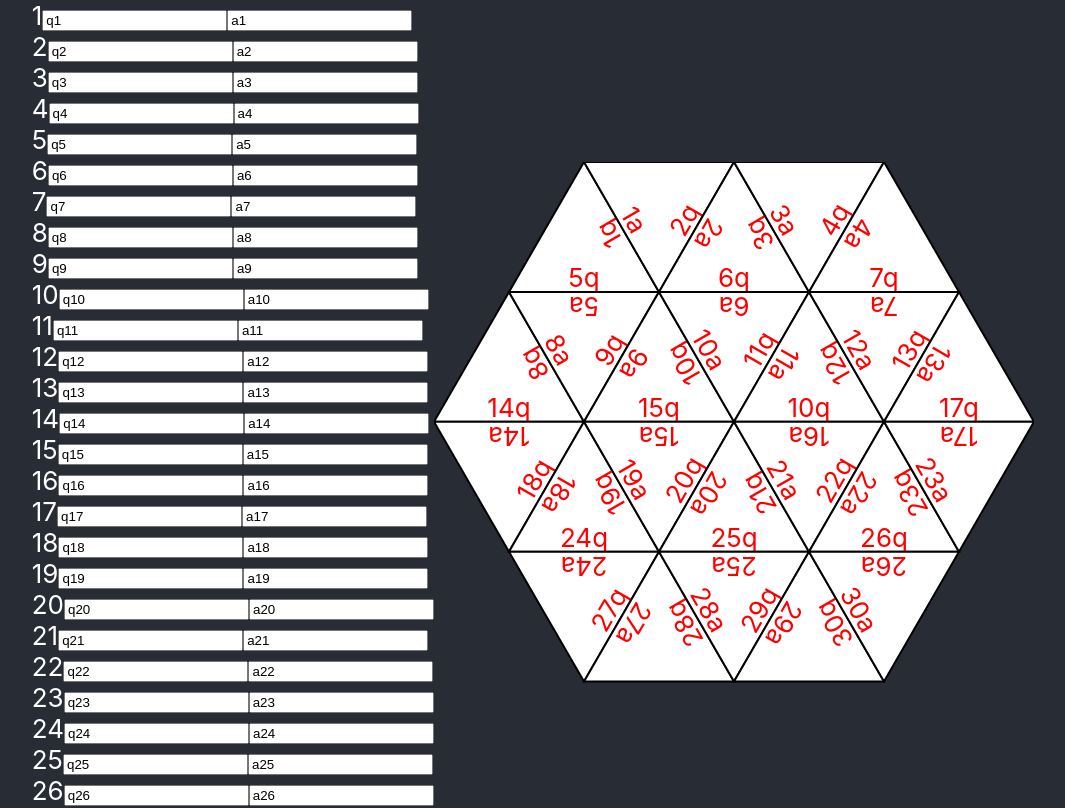
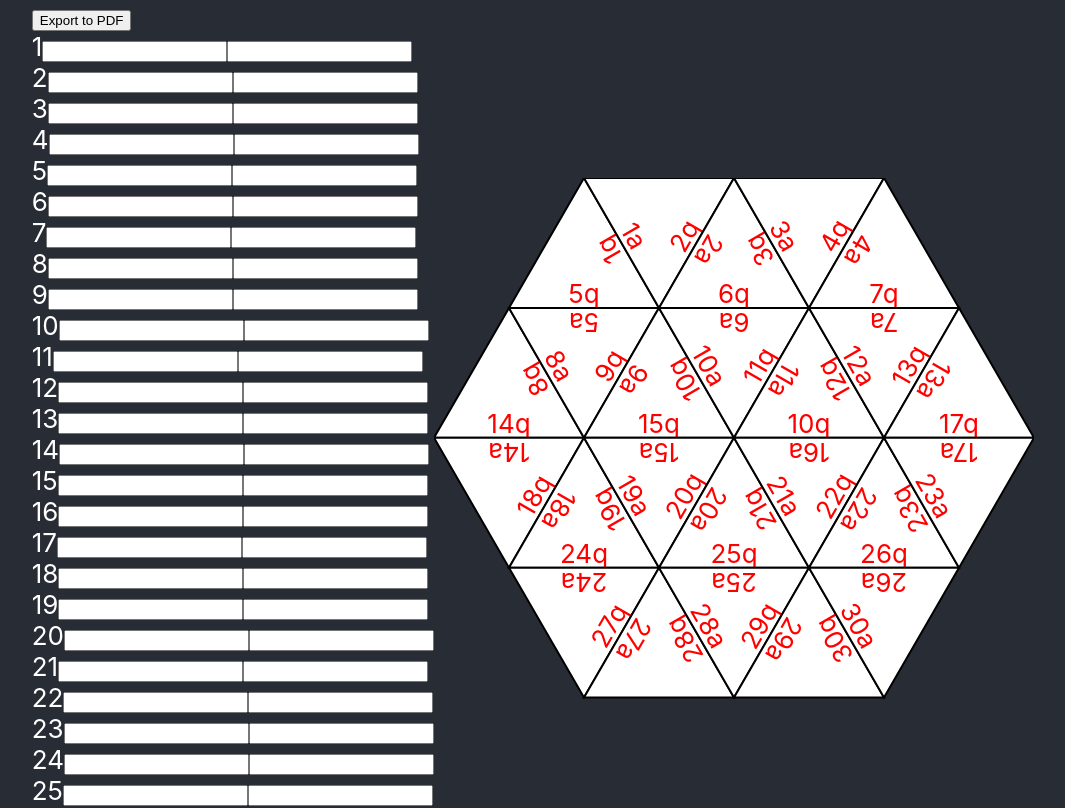
Before and after one commit to PeterGrahamJersey/tarsia-generator, a React (Create React App) app: page / in a window 1280 px wide. Shown: the top 808 px of the page, without its empty margins (107-1172 px from the left). Built offline with nearby package versions, Linux system fonts and the light colour scheme.

Commit message:
rough print button

```diff
--- a/package.json
+++ b/package.json
@@ -6,6 +6,8 @@
     "@testing-library/jest-dom": "^4.2.4",
     "@testing-library/react": "^9.5.0",
     "@testing-library/user-event": "^7.2.1",
+    "html2canvas": "^1.0.0-rc.7",
+    "jspdf": "^2.1.1",
     "react": "^16.13.1",
     "react-dom": "^16.13.1",
     "react-scripts": "3.4.3"
--- a/src/App.js
+++ b/src/App.js
@@ -1,4 +1,6 @@
 import React from 'react';
+import jsPDF from "jspdf";
+import html2canvas from 'html2canvas';
 //import QuestionAnswer from './QuestionAnswer.js'
 //import logo from './logo.svg';
 import './App.css';
@@ -17,6 +19,18 @@ class App extends React.Component {
     this.eventhandler = this.eventhandler.bind(this);
   }
 
+  exportToPdf() {
+    //https://medium.com/@shivekkhurana/how-to-create-pdfs-from-react-components-client-side-solution-7f506d9dfa6d
+    const svgToExport = document.getElementById('hexGridSvg')
+    html2canvas(svgToExport)
+      .then((canvas) => {
+        const imgData = canvas.toDataURL('image/png');
+        const pdf = new jsPDF();
+        pdf.addImage(imgData, 'PNG', 0, 0);
+        pdf.save("download.pdf");
+      });
+  }
+
   eventhandler(data) {
       const updatedValues = this.state.values
       updatedValues[data.questionNumber] = data.state
@@ -26,14 +40,14 @@ class App extends React.Component {
   }
 
   render() {
-    console.log(this.state.values)
     return (
       <div className="App container">
         <div>
-            <Questions onInputChange={(data) => this.eventhandler(data)} nQuestions="5"/>
+            <button onClick={this.exportToPdf}>Export to PDF</button>
+            <Questions onInputChange={(data) => this.eventhandler(data)} nQuestions="30"/>
         </div>
-        <div>
-          <svg height="600" width="600">
+        <div id="hexGridSvg">
+          <svg viewBox="0 0 600 600" height="600" width="600">
             <TarsiaGrid config={hexGrid} values={this.state.values}/>
           </svg>
         </div>
--- a/src/ComponentQuestionAnswer.js
+++ b/src/ComponentQuestionAnswer.js
@@ -6,8 +6,8 @@ class QuestionAnswer extends React.Component {
       this.questionNumber = props.questionNumber;
       this.onChange = props.onChange
       this.state = {
-        q: "q" + props.questionNumber,
-        a: "a" + props.questionNumber
+        q: "",
+        a: ""
       };
 
       this.handleInputChange = this.handleInputChange.bind(this);
@@ -58,6 +58,7 @@ class Questions extends React.Component {
     super(props);
     this.nQustions = props.nQuestions;
     this.onInputChange = props.onInputChange;
+    this.onSubmit = props.onSubmit;
   }
 
   render() {
@@ -69,7 +70,7 @@ class Questions extends React.Component {
     }
 
     return(
-      <form>
+      <form onSubmit={this.onSubmit}>
         {questions}
       </form>
     )
```
Also changed, not shown: 1 other file (tests, documents, lock files or other folders).
